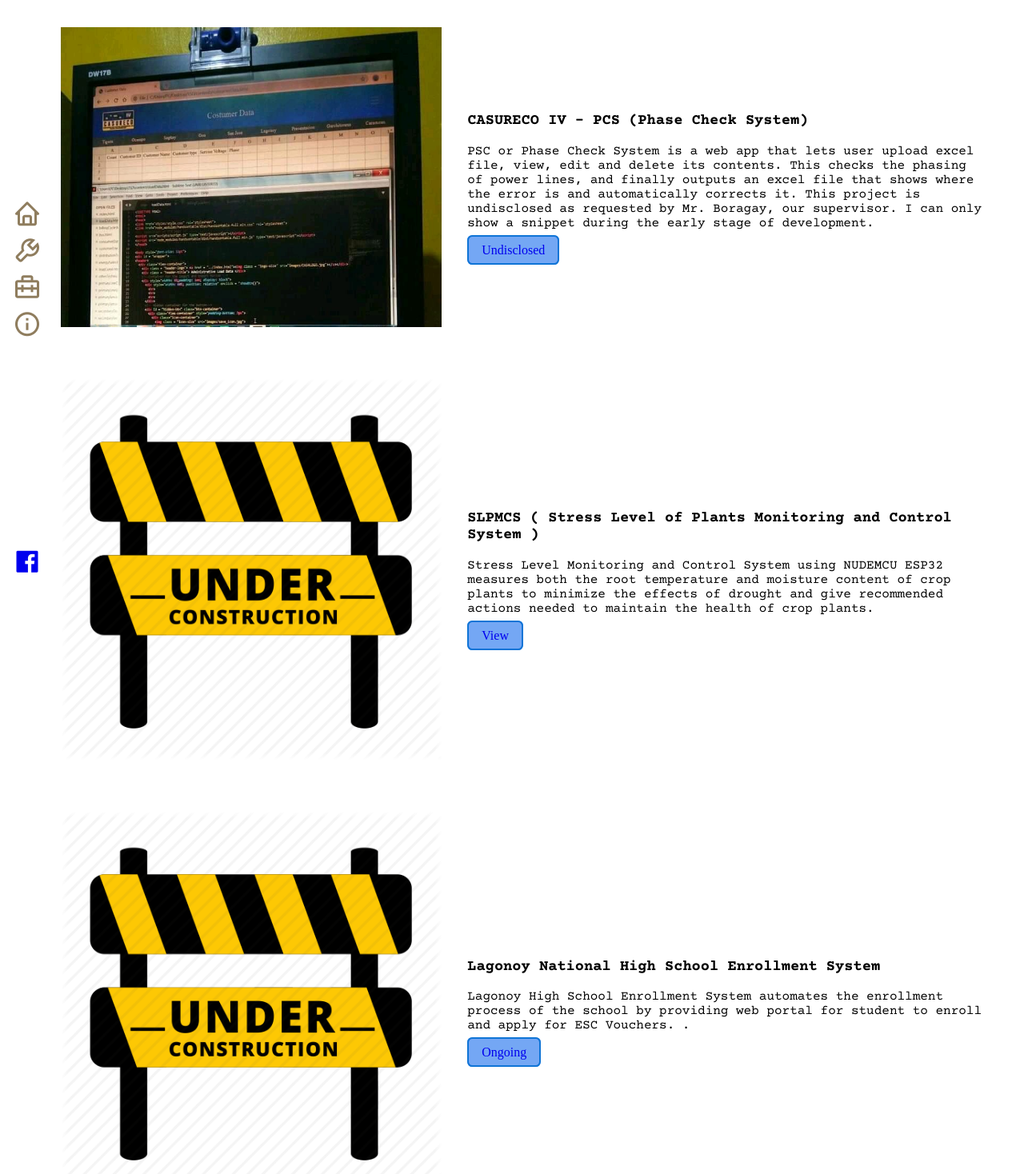
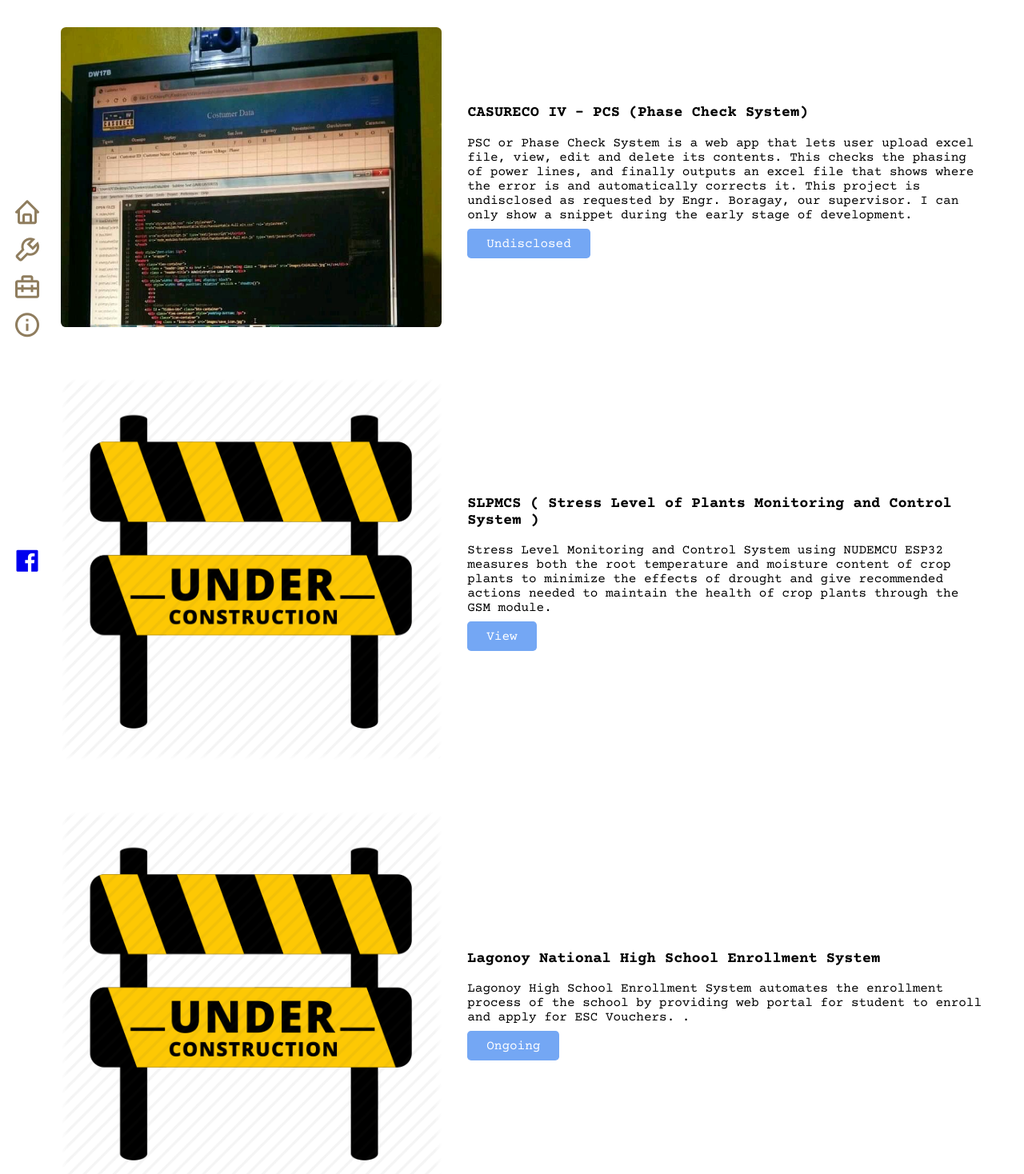
Before and after one commit to RyanCzarAbugao/portfolio, a React (Create React App) app: page /projects in a window 1280 px wide. Shown: the part 62-1530 px from the top of the page at 80% size. Built offline with nearby package versions, Linux system fonts and the light colour scheme.

Commit message:
updated the projects page

```diff
--- a/src/Home.js
+++ b/src/Home.js
@@ -17,7 +17,9 @@ const btn_outlined = {
   borderColor: '#8F7D5E',
   backgroundImage: 'linear-gradient(30deg, #8F7D5E, #F7DDB0)',
   fontWeight: '700',
-  boxShadow: '5px 10px #bfbfc0'
+  boxShadow: '5px 10px #bfbfc0',
+  textDecoration: 'none',
+  color: '#000'
 };
 
 const job_title = {
@@ -27,7 +29,7 @@ const job_title = {
 };
 
 const name = {
-  marginBottom: '0.5rem',
+  marginBottom: '0rem',
   textAlign: 'center'
 };
 
@@ -38,7 +40,7 @@ function Home() {
       <h2>&#9001; Hello World /&#12297;</h2>
       <h1 style={name}>I am Ryan Czar V. Abugao</h1>
       <h3 style={job_title}>Full Stack Web Developer / Freelancer</h3>
-      <button style={btn_outlined}>Contact Me</button>
+      <a href="mailto:ryan.abugao@gmail.com" className="Contact" style={btn_outlined}>Contact Me</a>
     </div>
   )
 }
--- a/src/Projects.js
+++ b/src/Projects.js
@@ -1,3 +1,4 @@
+import { useState, useEffect } from "react";
 import { Link } from "react-router-dom";
 import PageTitle from "./Components/PageTitle";
 
@@ -9,46 +10,106 @@ const container = {
   height: "100%",
 };
 
-const card = {
+const view_btn = {
+  padding: "0.6rem 1.5rem",
+  backgroundColor: "#74a7f4",
+  borderRadius: "0.3rem",
+  textDecoration: "none",
+  color: "white",
+  textAlign: "center",
+};
+
+const card_sm = {
   display: "flex",
+  flexDirection: "column",
   width: "100%",
   alignItems: "center",
   marginBottom: "4rem",
 };
 
-const view_btn = {
-  padding: "0.5rem 1rem",
-  backgroundColor: "#74a7f4",
-  borderRadius: "0.4rem",
-  border: "2px #0f74d6 solid",
-  textDecoration: "none",
+const card_lg = {
+  display: "flex",
+  flexDirection: "row",
+  width: "100%",
+  alignItems: "center",
+  marginBottom: "4rem",
 };
 
 function Card(props) {
+  const [matches, setMatches] = useState(
+    window.matchMedia("(min-width: 768px)").matches
+  );
+
+  useEffect(() => {
+    window
+      .matchMedia("(min-width: 768px)")
+      .addEventListener("change", (e) => setMatches(e.matches));
+  }, []);
+
   return (
-    <div style={card}>
+    <>
+      {!matches &&
+      (
+      <div style={card_sm}>
         {props.img}
         <div style={{ margin: "2rem" }}>
-        <h3>{props.title}</h3>
-        <p>{props.desc}</p>
+          <h3 style={{ marginTop: "0" }}>{props.title}</h3>
+          <p style={{ marginTop: "0" }}>{props.desc}</p>
           <Link style={view_btn} to={props.url}>
             {props.text_btn}
           </Link>
         </div>
       </div>
+      )
+      }
+
+      {matches &&
+      (
+      <div style={card_lg}>
+        {props.img}
+        <div style={{ margin: "2rem" }}>
+          <h3 style={{ marginTop: "0" }}>{props.title}</h3>
+          <p style={{ marginTop: "0" }}>{props.desc}</p>
+          <Link style={view_btn} to={props.url}>
+            {props.text_btn}
+          </Link>
+        </div>
+      </div>
+      )
+      }
+    </>
   );
 }
+
+const thumbnail = {
+  width: "40%",
+  borderRadius: "0.4rem",
+};
 
 /*
  * Images
  */
-const pcs = <img src={require("./assets/p_pcs.jpg")} style={{ width: "40%",  }} alt="" />;
-const slpmcs = <img src={require("./assets/alert.png")} style={{ width: "40%" }} alt="" />;
-const lnhses = <img src={require("./assets/alert.png")} style={{ width: "40%" }} alt="" />;
-const dsas = <img src={require("./assets/alert.png")} style={{ width: "40%" }} alt="" />;
-const svcp = <img src={require("./assets/alert.png")} style={{ width: "40%" }} alt="" />;
-const pstc = <img src={require("./assets/alert.png")} style={{ width: "40%" }} alt="" />;
-const esac = <img src={require("./assets/alert.png")} style={{ width: "40%" }} alt="" />;
+const pcs = (
+  <img src={require("./assets/p_pcs.jpg")} style={thumbnail} alt="" />
+);
+const slpmcs = (
+  <img src={require("./assets/alert.png")} style={thumbnail} alt="" />
+);
+const lnhses = (
+  <img src={require("./assets/alert.png")} style={thumbnail} alt="" />
+);
+const dsas = (
+  <img src={require("./assets/alert.png")} style={thumbnail} alt="" />
+);
+const svcp = (
+  <img src={require("./assets/alert.png")} style={thumbnail} alt="" />
+);
+const pstc = (
+  <img src={require("./assets/alert.png")} style={thumbnail} alt="" />
+);
+const esac = (
+  <img src={require("./assets/alert.png")} style={thumbnail} alt="" />
+);
 
 function Projects() {
   return (
@@ -57,7 +118,7 @@ function Projects() {
 
       <Card
         img={pcs}
-        desc="PSC or Phase Check System is a web app that lets user upload excel file, view, edit and delete its contents. This checks the phasing of power lines, and finally outputs an excel file that shows where the error is and automatically corrects it. This project is undisclosed as requested by Mr. Boragay, our supervisor. I can only show a snippet during the early stage of development."
+        desc="PSC or Phase Check System is a web app that lets user upload excel file, view, edit and delete its contents. This checks the phasing of power lines, and finally outputs an excel file that shows where the error is and automatically corrects it. This project is undisclosed as requested by Engr. Boragay, our supervisor. I can only show a snippet during the early stage of development."
         url="/projects"
         title="CASURECO IV - PCS (Phase Check System)"
         text_btn="Undisclosed"
@@ -65,7 +126,7 @@ function Projects() {
 
       <Card
         img={slpmcs}
-        desc="Stress Level Monitoring and Control System using NUDEMCU ESP32 measures both the root temperature and moisture content of crop plants to minimize the effects of drought and give recommended actions needed to maintain the health of crop plants."
+        desc="Stress Level Monitoring and Control System using NUDEMCU ESP32 measures both the root temperature and moisture content of crop plants to minimize the effects of drought and give recommended actions needed to maintain the health of crop plants through the GSM module."
         url="/projects/slpmcs"
         title="SLPMCS ( Stress Level of Plants Monitoring and Control System )"
         text_btn="View"
--- a/src/assets/fonts.css
+++ b/src/assets/fonts.css
@@ -29,3 +29,7 @@ ul > li {
 button {
   font-family: 'JetBrains Mono', monospace;
 }
+
+a {
+  font-family: 'Courier Prime', monospace;
+}
```
Also changed, not shown: src/assets/projects.css (added, +16 -0 lines), src/Projects/Slpmcs.js (added). Lines whose indentation alone changed are shown as unchanged.
